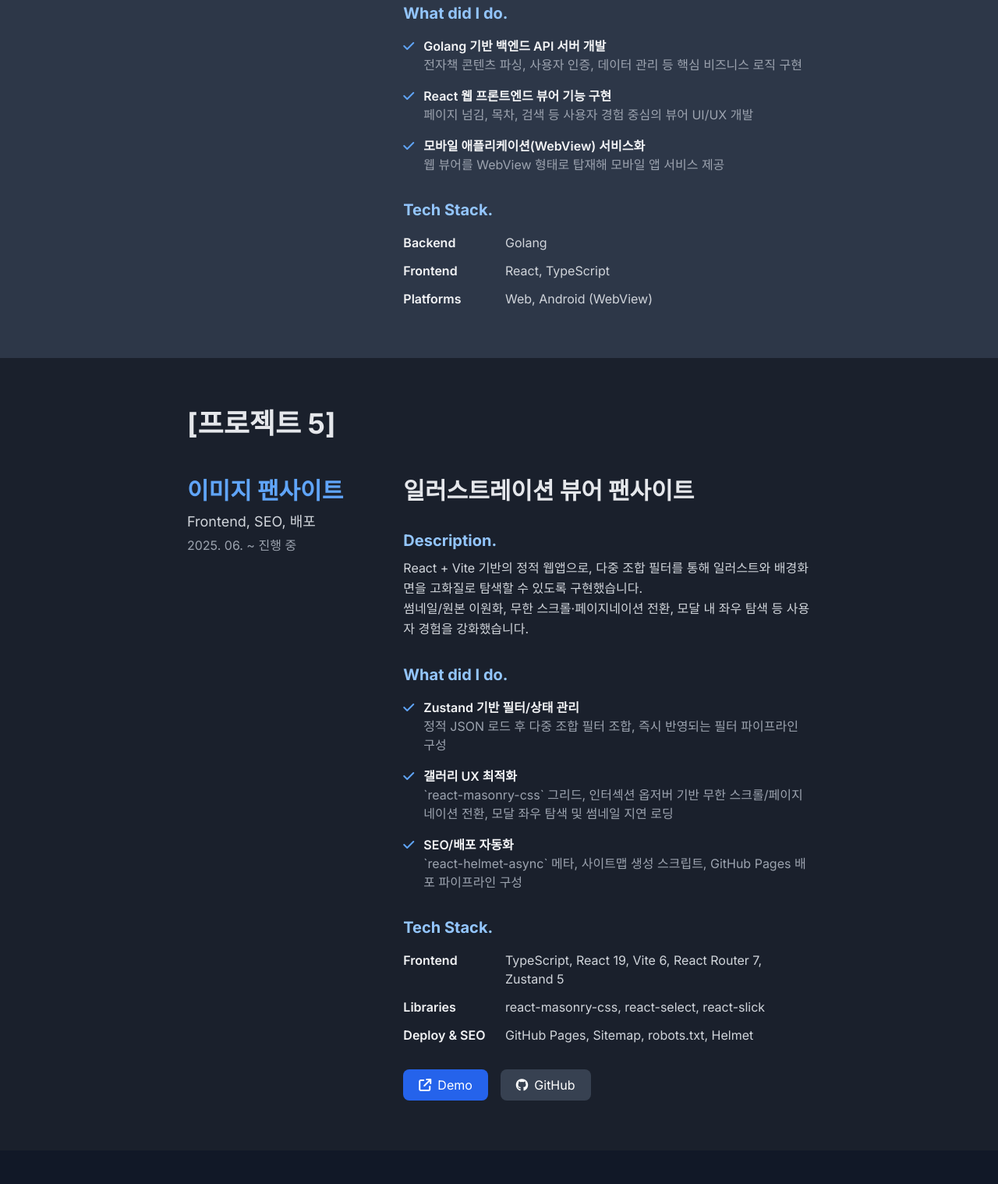
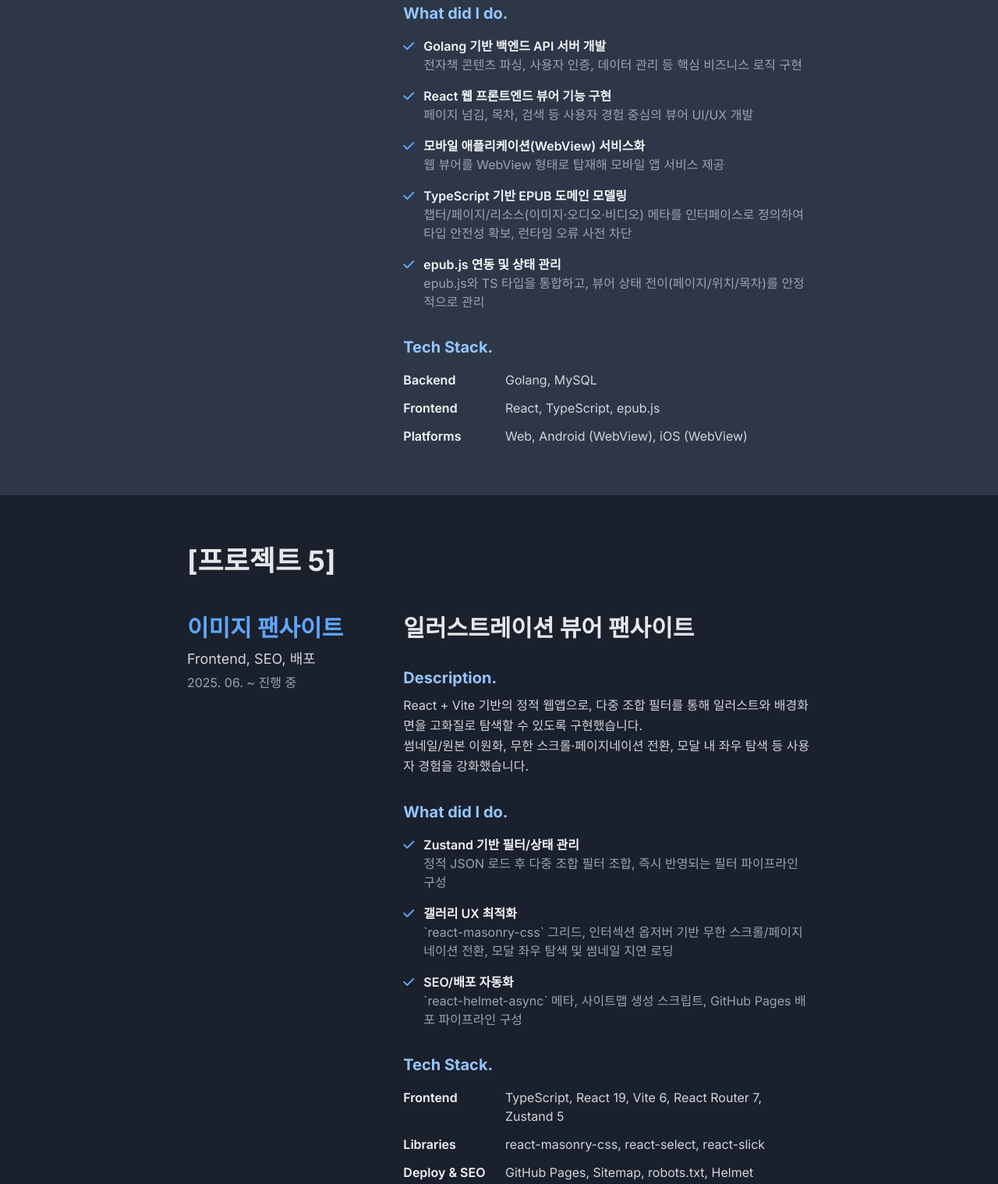
Before and after one commit to YoonJiho96/portfolio, a plain HTML site: page index.html in a window 1280 px wide. Shown: the part 8635-10153 px from the top of the page at 78% size. Before the commit the page ends 10110 px from the top, so only its background shows below. Drawn offline with nearby package versions, Linux system fonts and the light colour scheme.

Commit message:
docs: 프로젝트 내용 수정

```diff
--- a/index.html
+++ b/index.html
@@ -619,6 +619,20 @@
                                     <p class="text-gray-400">웹 뷰어를 WebView 형태로 탑재해 모바일 앱 서비스 제공</p>
                                 </div>
                             </div>
+                            <div class="flex">
+                                <div class="flex-shrink-0"><i class="fa-solid fa-check text-blue-400 mt-1 mr-3"></i></div>
+                                <div>
+                                    <h5 class="font-semibold text-gray-100">TypeScript 기반 EPUB 도메인 모델링</h5>
+                                    <p class="text-gray-400">챕터/페이지/리소스(이미지·오디오·비디오) 메타를 인터페이스로 정의하여 타입 안전성 확보, 런타임 오류 사전 차단</p>
+                                </div>
+                            </div>
+                            <div class="flex">
+                                <div class="flex-shrink-0"><i class="fa-solid fa-check text-blue-400 mt-1 mr-3"></i></div>
+                                <div>
+                                    <h5 class="font-semibold text-gray-100">epub.js 연동 및 상태 관리</h5>
+                                    <p class="text-gray-400">epub.js와 TS 타입을 통합하고, 뷰어 상태 전이(페이지/위치/목차)를 안정적으로 관리</p>
+                                </div>
+                            </div>
                         </div>
                     </div>
                     <div class="mt-8">
@@ -626,15 +640,15 @@
                         <div class="space-y-3">
                             <div class="grid grid-cols-4">
                                 <strong class="col-span-1 font-semibold text-gray-100">Backend</strong>
-                                <p class="col-span-3 text-gray-300">Golang</p>
+                                <p class="col-span-3 text-gray-300">Golang, MySQL</p>
                             </div>
                             <div class="grid grid-cols-4">
                                 <strong class="col-span-1 font-semibold text-gray-100">Frontend</strong>
-                                <p class="col-span-3 text-gray-300">React, TypeScript</p>
+                                <p class="col-span-3 text-gray-300">React, TypeScript, epub.js</p>
                             </div>
                             <div class="grid grid-cols-4">
                                 <strong class="col-span-1 font-semibold text-gray-100">Platforms</strong>
-                                <p class="col-span-3 text-gray-300">Web, Android (WebView)</p>
+                                <p class="col-span-3 text-gray-300">Web, Android (WebView), iOS (WebView)</p>
                             </div>
                         </div>
                     </div>
@@ -706,14 +720,6 @@
                             </div>
                         </div>
                     </div>
-                    <div class="mt-8 flex flex-wrap gap-4">
-                        <a href="https://an2350795.github.io/closers-viewer/" target="_blank" rel="noopener noreferrer" class="inline-flex items-center px-5 py-2 rounded-lg bg-blue-600 text-white hover:bg-blue-500 transition">
-                            <i class="fa-solid fa-arrow-up-right-from-square mr-2"></i> Demo
-                        </a>
-                        <a href="https://github.com/an2350795/closers-viewer" target="_blank" rel="noopener noreferrer" class="inline-flex items-center px-5 py-2 rounded-lg bg-gray-700 text-white hover:bg-gray-600 transition">
-                            <i class="fa-brands fa-github mr-2"></i> GitHub
-                        </a>
-                    </div>
                 </div>
             </div>
         </div>
```
